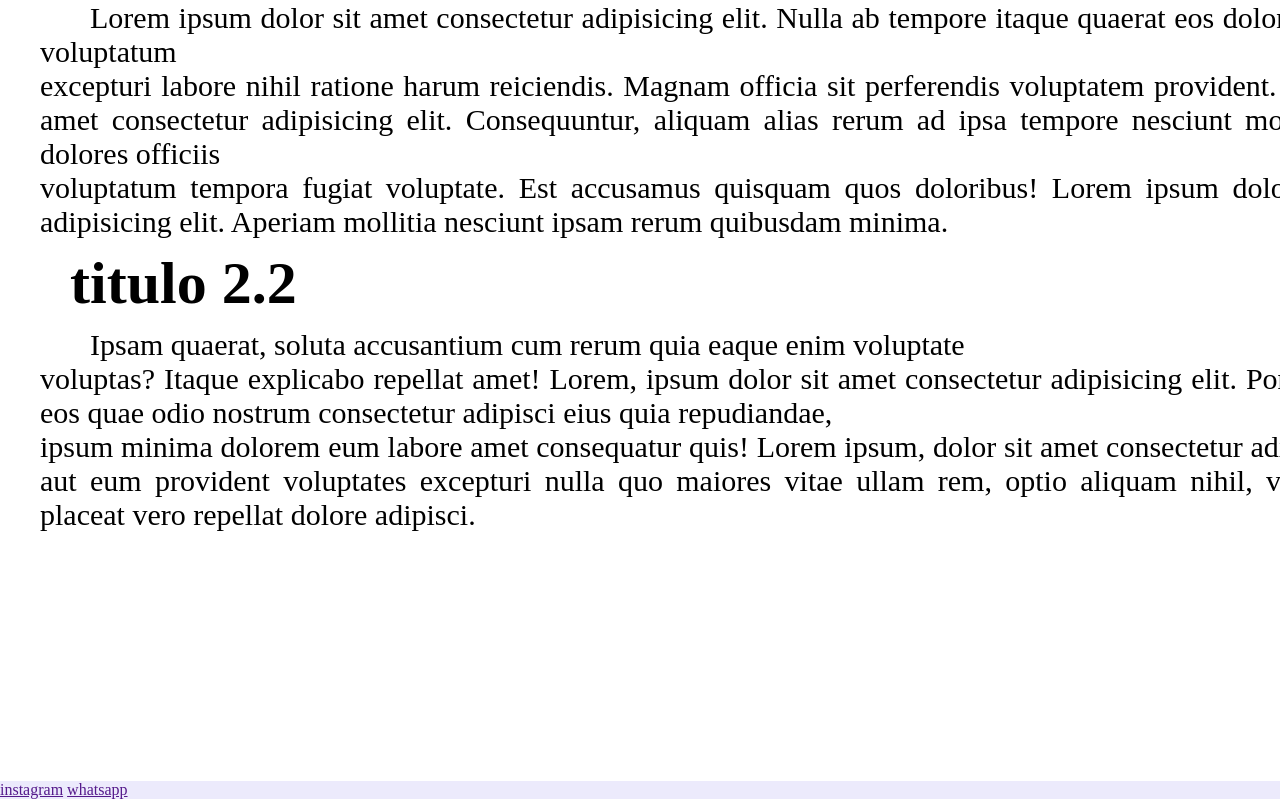
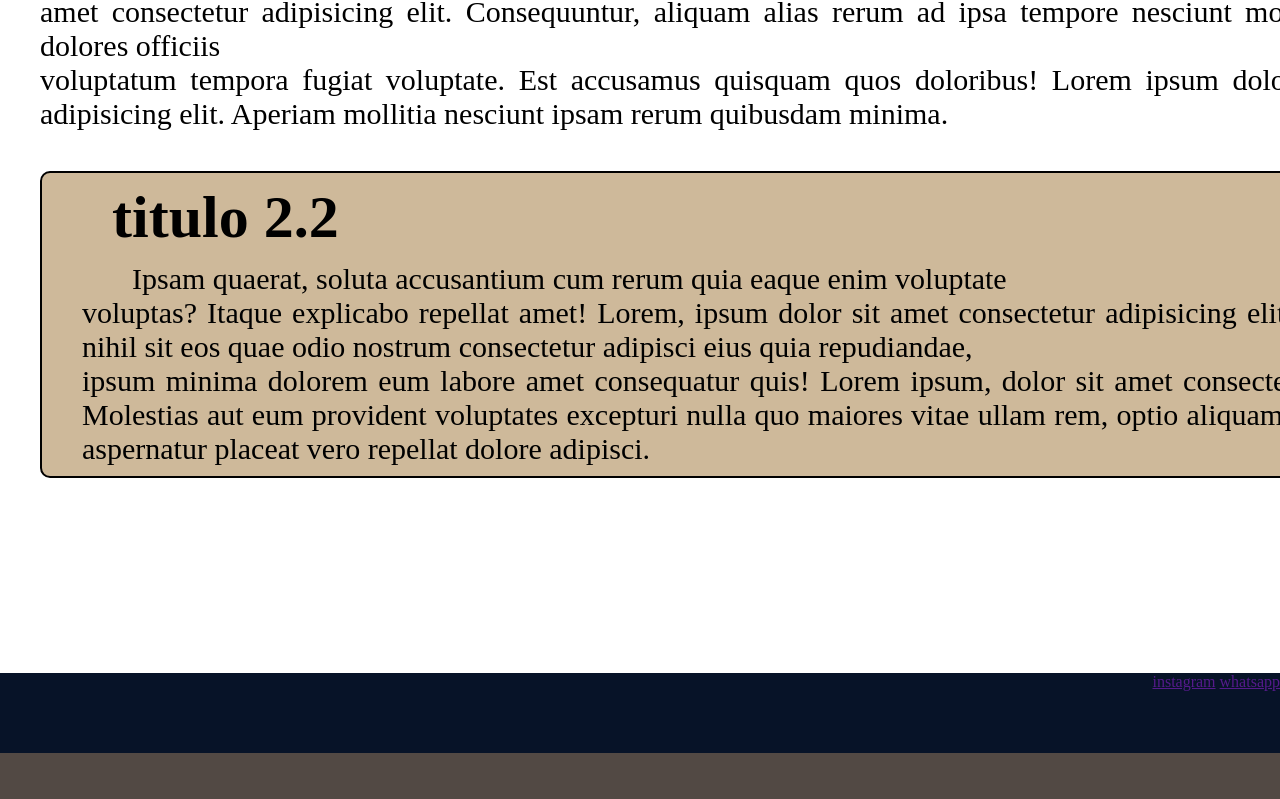
Before and after one commit to Marcos-Moreira5112/HTML-CSS, a plain HTML site: page Projeto ótica/index.html in a window 1280 px wide. Shown: the part 929-1728 px from the top of the page. After the commit the page ends 1682 px from the top, so only its background shows below. Drawn offline with Linux system fonts and the light colour scheme.

Commit message:
errei mas foi tentando acertar
tenta melhorar o site

```diff
--- a/Projeto ótica/index.html
+++ b/Projeto ótica/index.html
@@ -10,24 +10,32 @@
 </head>
 <body>
     <header>
-        <img src="Logo Oficial.png" alt="logo da óticas mercês">
+        <picture>
+            <img src="Logo largura maior.png" alt="logo da óticas mercês">
+        </picture>
     </header>
     <nav>
+        <div>
             <a href="#">óculos de sol</a>
             <a href="#">armações</a>
             <a href="#">outros</a>
+        </div>
     </nav>
     <main>
         <h1>titulo 1</h1>
         <p>Lorem ipsum dolor sit amet consectetur adipisicing elit. Nulla ab tempore itaque quaerat eos dolorum. Asperiores, magni voluptatum <br> excepturi labore nihil ratione harum reiciendis. Magnam officia sit perferendis voluptatem provident. Lorem ipsum dolor sit amet consectetur adipisicing elit. Consequuntur, aliquam alias rerum ad ipsa tempore nesciunt modi, laudantium, beatae dolores officiis <br> voluptatum tempora fugiat voluptate. Est accusamus quisquam quos doloribus! Lorem ipsum dolor sit amet consectetur adipisicing elit. Aperiam mollitia nesciunt ipsam rerum quibusdam minima. Ipsam quaerat, soluta accusantium cum rerum quia eaque enim voluptate <br> voluptas? Itaque explicabo repellat amet! Lorem, ipsum dolor sit amet consectetur adipisicing elit. Porro ea voluptas nihil sit eos quae odio nostrum consectetur adipisci eius quia repudiandae, <br> ipsum minima dolorem eum labore amet consequatur quis! Lorem ipsum, dolor sit amet consectetur adipisicing elit. Molestias aut eum provident voluptates excepturi nulla quo maiores vitae ullam rem, optio aliquam nihil, voluptatibus, aspernatur placeat vero repellat dolore adipisci.</p>
         <h2>titulo 2</h2>
         <p>Lorem ipsum dolor sit amet consectetur adipisicing elit. Nulla ab tempore itaque quaerat eos dolorum. Asperiores, magni voluptatum <br> excepturi labore nihil ratione harum reiciendis. Magnam officia sit perferendis voluptatem provident. Lorem ipsum dolor sit amet consectetur adipisicing elit. Consequuntur, aliquam alias rerum ad ipsa tempore nesciunt modi, laudantium, beatae dolores officiis <br> voluptatum tempora fugiat voluptate. Est accusamus quisquam quos doloribus! Lorem ipsum dolor sit amet consectetur adipisicing elit. Aperiam mollitia nesciunt ipsam rerum quibusdam minima.</p>
+        <section>
             <h2>titulo 2.2</h2>
             <p>Ipsam quaerat, soluta accusantium cum rerum quia eaque enim voluptate <br> voluptas? Itaque explicabo repellat amet! Lorem, ipsum dolor sit amet consectetur adipisicing elit. Porro ea voluptas nihil sit eos quae odio nostrum consectetur adipisci eius quia repudiandae, <br> ipsum minima dolorem eum labore amet consequatur quis! Lorem ipsum, dolor sit amet consectetur adipisicing elit. Molestias aut eum provident voluptates excepturi nulla quo maiores vitae ullam rem, optio aliquam nihil, voluptatibus, aspernatur placeat vero repellat dolore adipisci.</p>
+        </section>
     </main>
     <footer>
+        <div>
             <a href="">instagram</a>
             <a href="">whatsapp</a>
+        </div>
     </footer>
 
 </body>
--- a/Projeto ótica/style.css
+++ b/Projeto ótica/style.css
@@ -3,9 +3,9 @@
 :root {
     --cor0: #001c4f;
     --cor1: #071328;
-    --cor2: #dbb148;
-    --cor3: #a18235;
-    --cor4: #665322;
+    --cor2: #ceb99a;
+    --cor3: #998b71;
+    --cor4: #524944;
 }
 
 
@@ -16,14 +16,14 @@
 }
 
 body{
-    background-color: rgb(236, 234, 252);
+    background-color: var(--cor4);
 }
 
 img {
-    display: block;
+    display: inline-block;
     margin: auto;
-    width: 250px;
-    height: 250px;
+    width: 385px;
+    height: 128px;
 }
 
 
@@ -31,9 +31,11 @@ img {
 
 header {
     background-image: linear-gradient(to top, var(--cor1), var(--cor0));
+    padding-bottom: 10px;
 }
 
 nav {
+    position: relative;
     background-color: var(--cor1);
     height: 40px;
     padding-left: 10px;
@@ -41,7 +43,15 @@ nav {
     min-width: 333px;
 }
 
+div{
+    margin-right: 5px;
+    right: 0;
+    position: absolute;
+    display: inline-block;
+}
+
 main{
+    box-shadow: 0 0 10px black ;
     margin: auto;
     padding-top: 20px;
     background-color: white;
@@ -49,9 +59,22 @@ main{
     height: 1400px;
 }
 
+section{
+    border: 2px solid black;
+    background-color: var(--cor2);
+    margin: 40px;
+    border-radius: 10px;
+}
+
+footer{
+    background-color: var(--cor1);
+    height: 80px;
+}
+
 /* itens filhos */
 
 nav a{
+    right: 0;
     font: normal 18px Arial, Helvetica, sans-serif;
     text-decoration: none;
     margin: 14px;
@@ -76,6 +99,10 @@ main h1, main h2{
     text-align: left;
 }
 
+footer div{
+    margin: auto;
+}
+
 /* itens hover */
 
 nav a:hover{
```
Also changed, not shown: Projeto ótica/Logo largura maior.png (added). Lines whose indentation alone changed are shown as unchanged.
